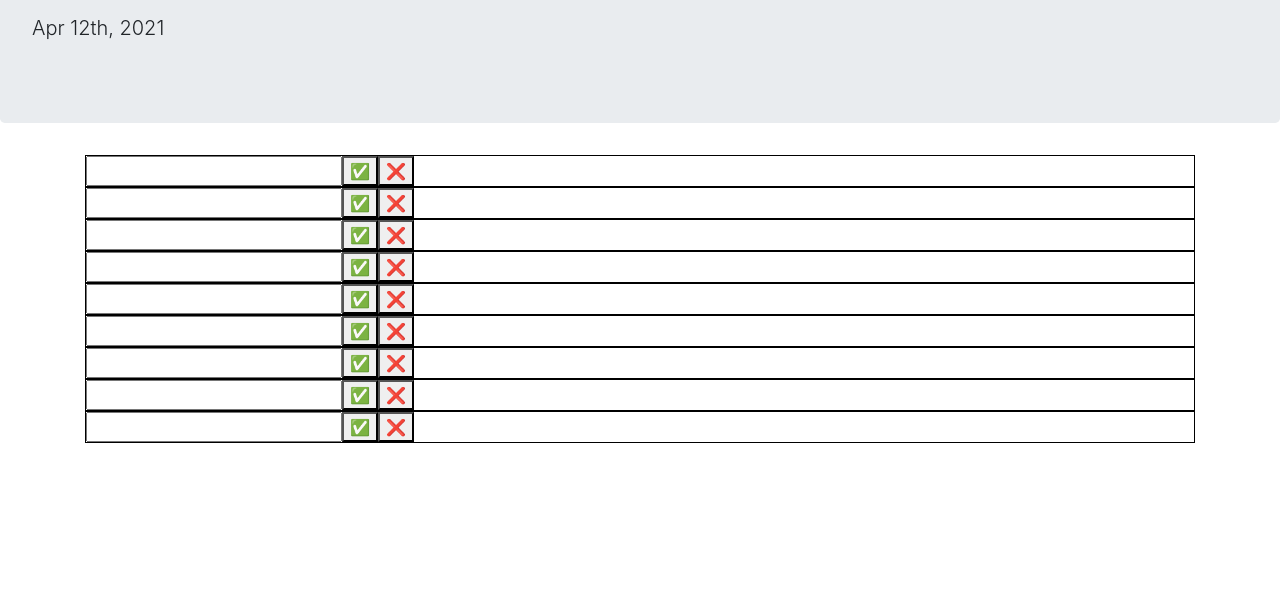
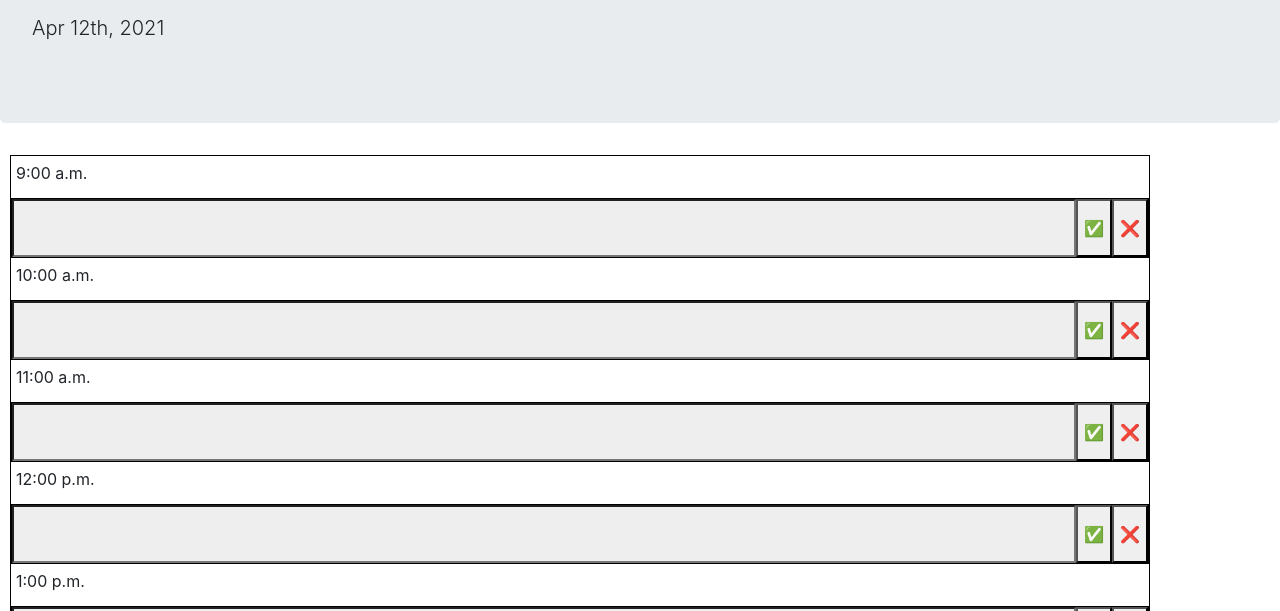
Before and after one commit to bryan-barnes12/day-planner, a plain HTML site: page index.html in a window 1280 px wide. Shown: the part 191-802 px from the top of the page. Drawn offline with nearby package versions, Linux system fonts and the light colour scheme.

Commit message:
Added cell coloring

```diff
--- a/assets/scripts/script.js
+++ b/assets/scripts/script.js
@@ -1,4 +1,5 @@
-currentDate = dayjs().format("MMM Do, YYYY")
+let currentDate = dayjs().format("MMM Do, YYYY");
+let now = dayjs().hour();
 $("#currentDay").text(currentDate);
 let plans = {
     taskHour0: "",
@@ -18,15 +19,29 @@ function generateCal () {
     } else {
         plans = JSON.parse(localStorage.getItem('plans'));
     }
-    console.log(plans);
+    let hours = ['9:00 a.m.', '10:00 a.m.', '11:00 a.m.', '12:00 p.m.', '1:00 p.m.', '2:00 p.m.', '3:00 p.m.', '4:00 p.m.', '5:00 p.m.']
     for (let i = 0; i < 9; i++) {
         $(".container").append(`<div id="timeSlot${i}" class="timeBlock"></div>`);
-        // $(`#timeSlot${i}`).append(`<div class="noteBlock"><textarea id="taskHour${i}" /></div>`);
-        $(`#timeSlot${i}`).append(`<div class="buttonBlock"><input id="taskHour${i}" data-value="taskHour${i}" value="" /><button class="add" id="taskHourAdd${i}">✅</button><button class="remove" id="taskHourRem${i}">❌</button></div>`);
+        $(`#timeSlot${i}`).append(`<div class="label"><label>${hours[i]}</lable><span id="saveInfo${i}"></span></div>`);
+        $(`#timeSlot${i}`).append(`<div class="buttonBlock"><input id="taskHour${i}" data-value="taskHour${i}" value="" /><button class="add" id="taskHourAdd${i}" data-value="${i}">✅</button><button class="remove" id="taskHourRem${i}" data-value="${i}">❌</button></div>`);
         $("#taskHour" + i).val(plans["taskHour" + i]);
-    }
+        $("#taskHour" + i).attr("data-hour", (i + 9));
+        if (($("#taskHour" + i).attr("data-hour")) < now) {
+            $("#taskHour" + i).css("background-color", "#eeeeee");
+        }
+        if (($("#taskHour" + i).attr("data-hour")) == now) {
+            $("#taskHour" + i).css("background-color", "#e2a2a7");
+        }
+        if (($("#taskHour" + i).attr("data-hour")) > now) {
+            $("#taskHour" + i).css("background-color", "#b4f8c3");
+        }
+        }
 }
 generateCal();
+
+function showSaveMessage(x) {
+
+}
 
 function addPlans(event) {
     event.preventDefault();
@@ -51,4 +66,4 @@ $(".timeBlock").on('click', `.remove`, removePlans);
 
 
 
-console.log(document.body)
+console.log(document.getElementsByClassName("container"))
--- a/assets/style/style.css
+++ b/assets/style/style.css
@@ -1,34 +1,43 @@
-/* .container {
+.container {
     display: flex;
     flex-direction: column;
     width: 100%;
-    margin: 0px;
+    margin: 0px 0px 10px 10px;
     padding: 0px;
-} */
+    border: 1px solid black;
+}
 
-.timeBlock {
+.buttonBlock {
     display: flex;
     flex-direction: row;
     width: 100%;
+    height: 60px;
+    padding: 0;
     border: 1px solid black;
 }
 
-/* .noteBlock {
+.noteBlock {
     width: 90%;
-} */
-
-/* .buttonBlock {
-    display: flex;
-    flex-direction: column;
-    width: 10%;
 }
 
-button {
+.label {
+    margin: 5px;
+}
+
+input {
+    width: 100%;
+    height: 100%;
+    margin: 0;
+}
+
+
+
+/* button {
     width: 100%;
     height: 50px;
-}
+} */
 
 textarea {
     width: 100%;
     height: 100px;
-} */
+}
```
